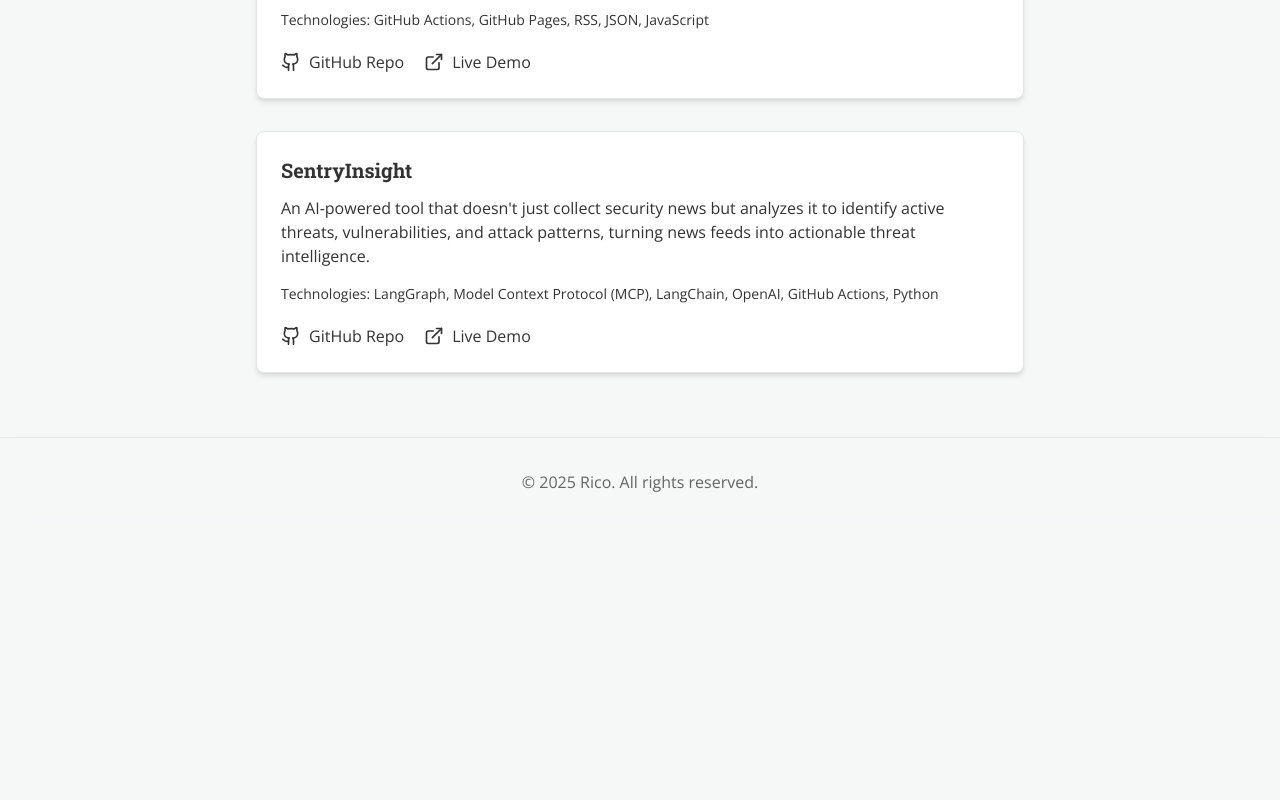
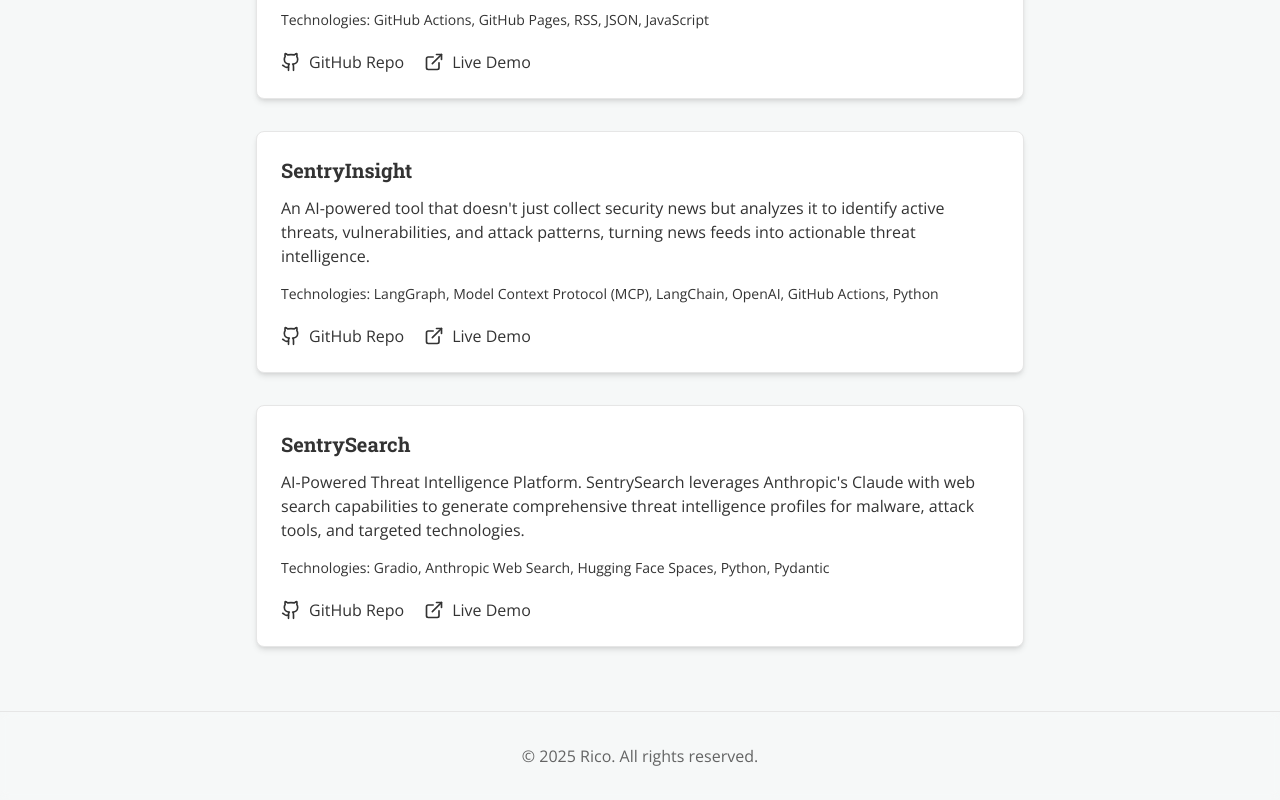
Before and after one commit to ricomanifesto/rico, a React (Vite) app: page / in a window 1280 px wide. Shown: the part 839-1639 px from the top of the page. Before the commit the page ends 1365 px from the top, so only its background shows below. Built offline with nearby package versions, Linux system fonts and the light colour scheme.

Commit message:
adding new project

```diff
--- a/src/components/ProjectsSection.tsx
+++ b/src/components/ProjectsSection.tsx
@@ -16,6 +16,13 @@ const projects = [
     technologies: "Technologies: LangGraph, Model Context Protocol (MCP), LangChain, OpenAI, GitHub Actions, Python",
     repoUrl: "https://github.com/ricomanifesto/SentryInsight",
     demoUrl: "https://ricomanifesto.github.io/SentryInsight/"
+  },
+  {
+    title: "SentrySearch",
+    description: "AI-Powered Threat Intelligence Platform. SentrySearch leverages Anthropic's Claude with web search capabilities to generate comprehensive threat intelligence profiles for malware, attack tools, and targeted technologies.",
+    technologies: "Technologies: Gradio, Anthropic Web Search, Hugging Face Spaces, Python, Pydantic",
+    repoUrl: "https://github.com/ricomanifesto/SentrySearch",
+    demoUrl: "https://huggingface.co/spaces/ricomanifesto/SentrySearch"
   }
 ];
 
```
